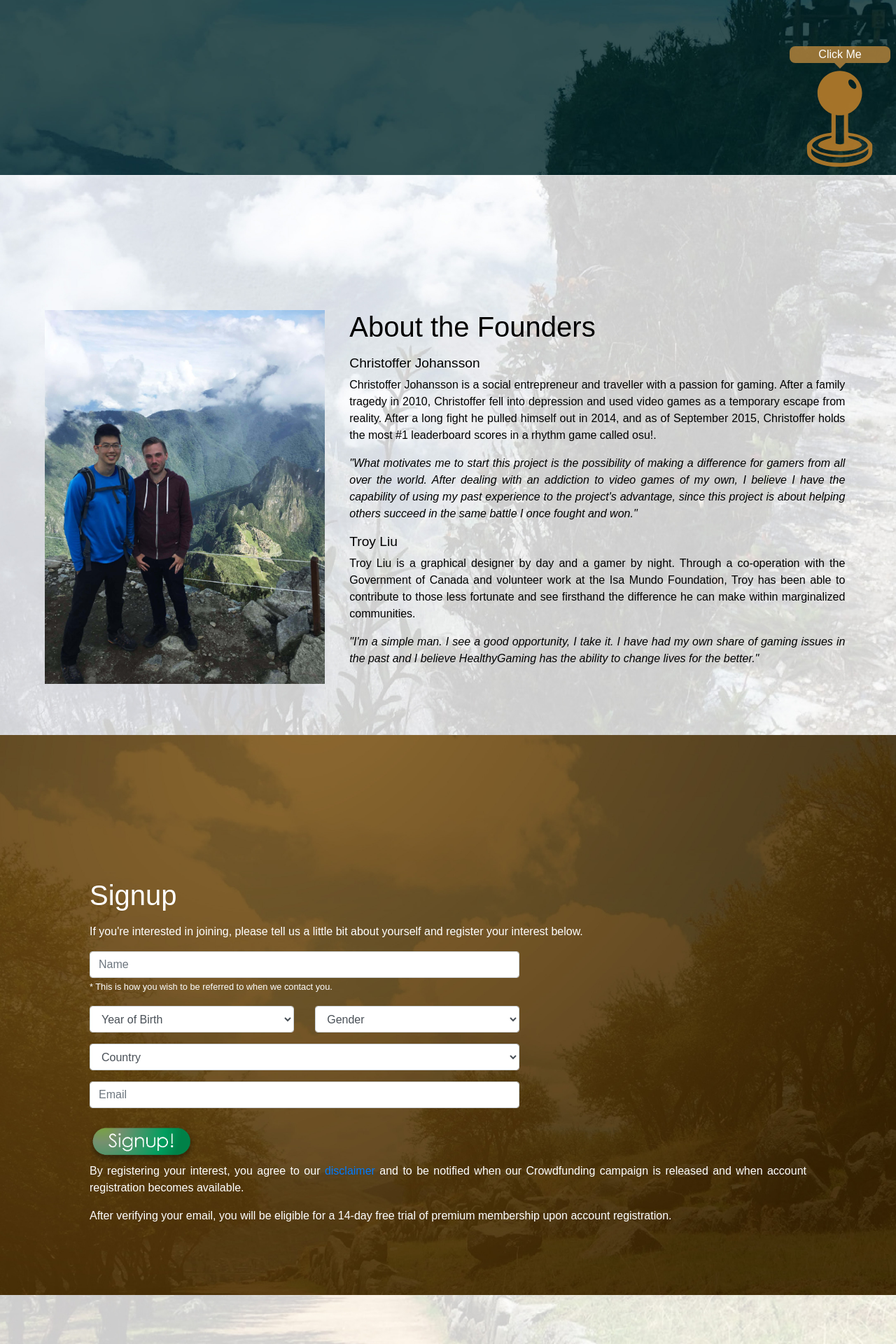
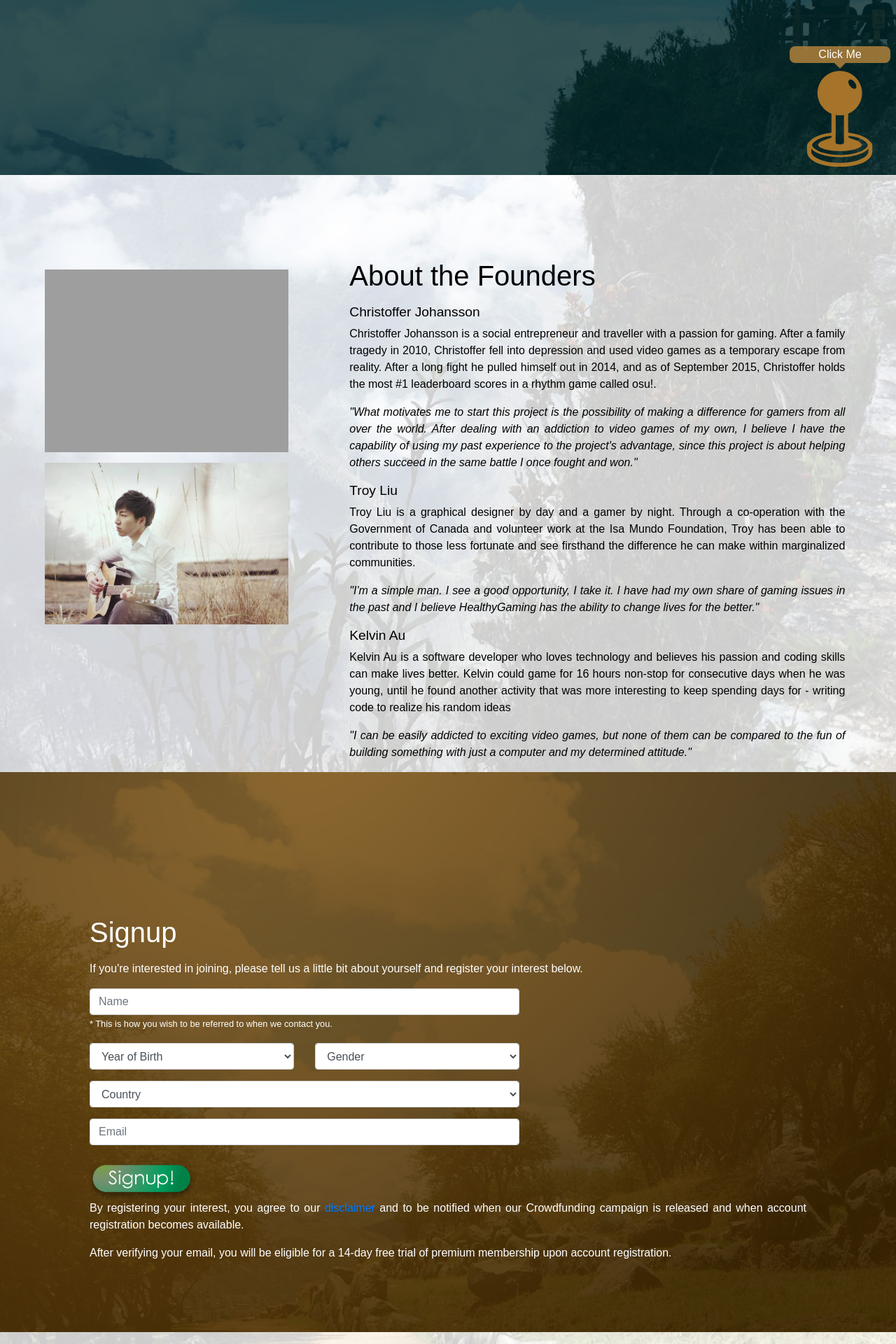
Before and after one commit to kelvinau/healthy-gaming-prerelease, a PHP site: page / in a window 1280 px wide. Shown: the part 550-2470 px from the top of the page at 70% size. Run offline with PHP 8.4, Linux system fonts and the light colour scheme; grey boxes are pictures that could not be loaded.

Commit message:
add Kelvin's bio

```diff
--- a/css/scss/app.scss
+++ b/css/scss/app.scss
@@ -2,7 +2,7 @@ $navbar-height-mobile: 120px;
 $navbar-height: 68px;
 $joystick-width: 10rem;
 $joystick-height: 10rem;
-$founder-img-width-mobile: 330px;
+$founder-img-width-mobile: 300px;
 $founder-img-width: 400px;
 $founder-section-padding: 5%;
 
@@ -177,9 +177,11 @@ p {
       margin: 0;
       .founder-img-container {
         padding-left: $founder-section-padding;
+        text-align: center;
         .founder-img {
-          width: $founder-img-width-mobile;
-          height: #{2708/ (2031 / $founder-img-width-mobile)};
+          width: 45%;
+          // width: $founder-img-width-mobile;
+          // height: #{2708/ (2031 / $founder-img-width-mobile)};
         }
       }
       .founder-description {
@@ -331,8 +333,7 @@ body.verified {
     }
   }
 }
-@media (min-width: 992px) {
-}
+
 // DON"T DO THIS LATER
 @media (min-width: 992px) {
   .navbar-nav {
@@ -382,8 +383,14 @@ body.verified {
   }
   .section.founder .content-wrapper .founder-img-container .founder-img {
     width: $founder-img-width;
-    height: #{2708/ (2031 / $founder-img-width)};
+    //height: #{2708/ (2031 / $founder-img-width)};
     //top: calc(50% - #{2708/(2031/$founder-img-width)/2});
     //left: calc(#{(200/12)}% - #{$founder-img-width/2});
   }
 }
+@media (min-width: 768px) {
+  .section.founder .content-wrapper .founder-img-container .founder-img {
+    width: 100%;
+    margin-top: 15px;
+  }
+}
--- a/index.php
+++ b/index.php
@@ -106,24 +106,40 @@ $COUNTRY_LIST = ["Afghanistan","Albania","Algeria","Andorra","Angola","Anguilla"
             </div>
             <div class="section founder background-img background-2" data-anchor="founder" id="section-founder">
                 <div class="content-wrapper row">
-                    <div class="col-4 founder-img-container">
-                        <img class="founder-img" src="image/founders.jpg" title="HealthyGaming-founders">
+                    <div class="col-12 col-md-4 founder-img-container">
+                        <img class="founder-img" src="image/founders-Christoffer-Troy.jpg" title="founders-Christoffer-Troy">
+                        <img class="founder-img" src="image/founder-Kelvin.jpg" title="founder-Kelvin">
                     </div>
-                    <div class="col-8">
+                    <div class="col-12 col-md-8">
                         <div class="founder-description">
                             <h2>About the Founders</h2>
+
                             <h4>Christoffer Johansson</h4>
-                            <p>Christoffer Johansson is a social entrepreneur and traveller with a passion for gaming. After a family tragedy in 2010, Christoffer fell into depression and used video games as a temporary escape from reality. After a long fight he pulled himself out in 2014, and as of September 2015, Christoffer holds the most #1 leaderboard scores in a rhythm game called osu!.</p>
+                            <p>Christoffer Johansson is a social entrepreneur and traveller with a passion for gaming.
+                            After a family tragedy in 2010, Christoffer fell into depression and used video games as a temporary escape from reality.
+                            After a long fight he pulled himself out in 2014, and as of September 2015,
+                            Christoffer holds the most #1 leaderboard scores in a rhythm game called osu!.</p>
                             <p><i>"What motivates me to start this project is
                             the possibility of making a difference for gamers from all over the world.
                             After dealing with an addiction to video games of my own,
                             I believe I have the capability of using my past experience to the project's advantage,
                             since this project is about helping others succeed in the same battle I once fought and won."</i></p>
+
                             <h4>Troy Liu</h4>
-                            <p>Troy Liu is a graphical designer by day and a gamer by night. Through a co-operation with the Government of Canada and volunteer work at the Isa Mundo Foundation, Troy has been able to contribute to those less fortunate and see firsthand the difference he can make within marginalized communities.</p>
+                            <p>Troy Liu is a graphical designer by day and a gamer by night.
+                            Through a co-operation with the Government of Canada and volunteer work at the Isa Mundo Foundation,
+                            Troy has been able to contribute to those less fortunate and see firsthand the difference he can make within marginalized communities.</p>
                             <p><i>"I'm a simple man. I see a good opportunity, I take it.
                             I have had my own share of gaming issues in the past and
                             I believe HealthyGaming has the ability to change lives for the better."</i></p>
+
+                            <h4>Kelvin Au</h4>
+                            <p>Kelvin Au is a software developer who loves technology and believes his passion and coding skills can make lives better.
+                            Kelvin could game for 16 hours non-stop for consecutive days when he was young,
+                            until he found another activity that was more interesting to keep spending days for
+                            - writing code to realize his random ideas</p>
+                            <p><i>"I can be easily addicted to exciting video games, but none of them can be compared to the fun of building something
+                            with just a computer and my determined attitude."</i></p>
                         </div>
                     </div>
                 </div>
```
Also changed, not shown: css/app.min.css, image/founder-Kelvin.jpg (added).
